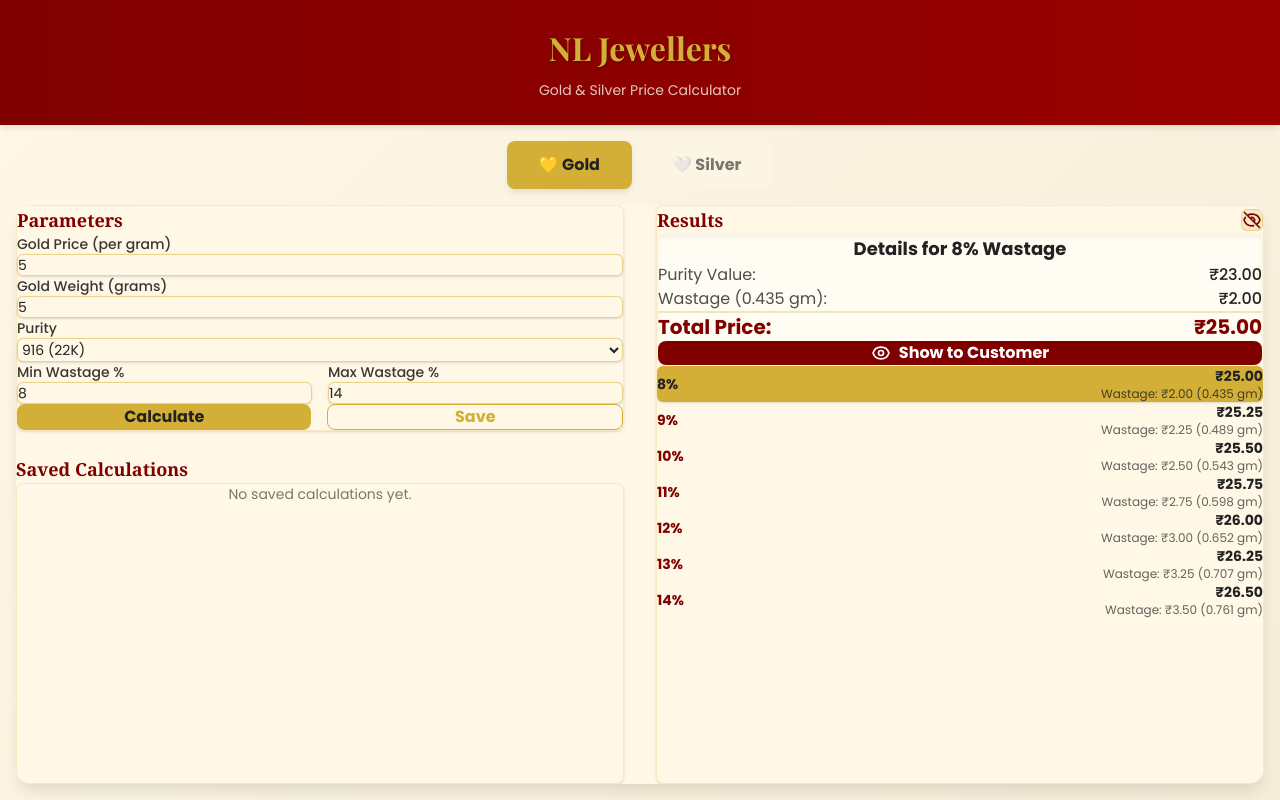
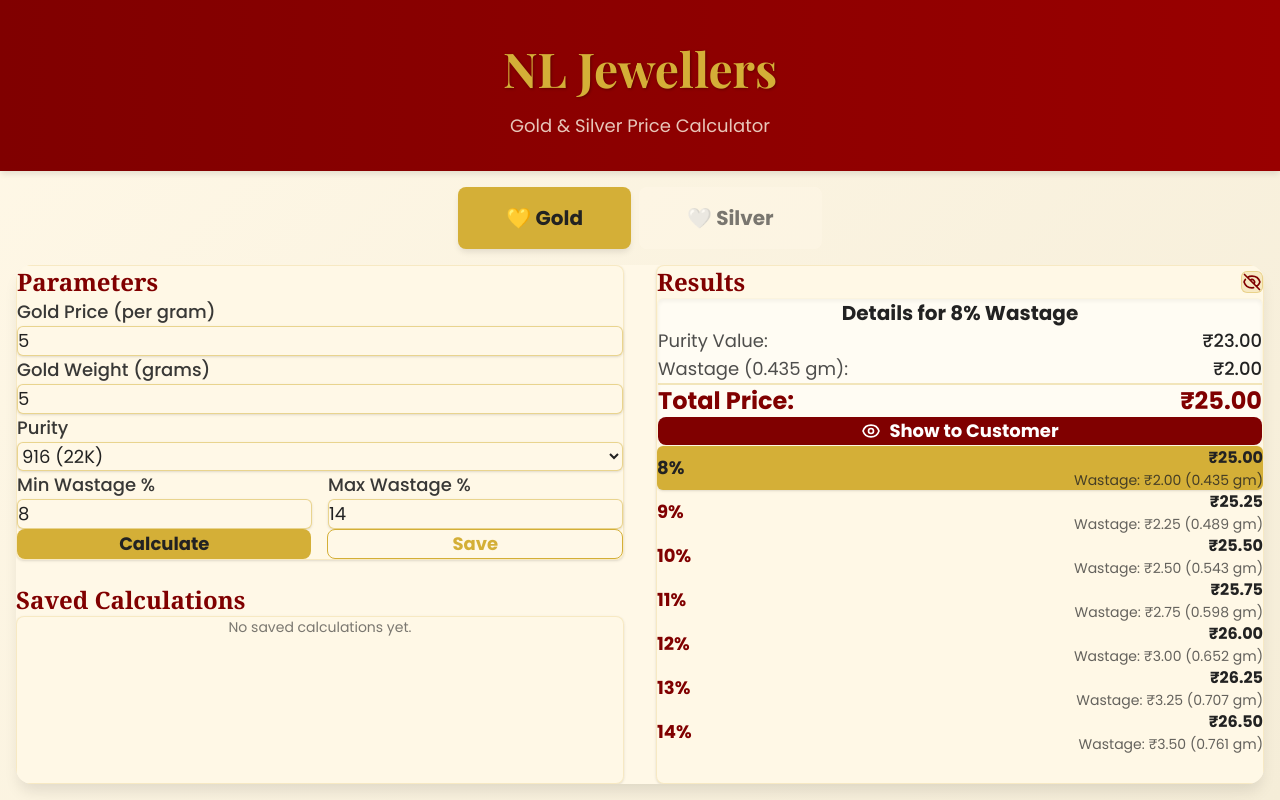
Before and after one commit to vishnuvardhandasari06/nl-calculator, a React (Vite) app: page / in a window 1280 px wide. Both pictures are taken after typing "5", "5" into the empty fields and a click on the button "Calculate". Built offline with nearby package versions, Linux system fonts and the light colour scheme.

Commit message:
Increase UI sizes for better readability

```diff
--- a/src/App.tsx
+++ b/src/App.tsx
@@ -16,11 +16,11 @@
             <header style={{
                 background: 'linear-gradient(to right, #800000, #990000)',
                 boxShadow: '0 4px 6px -1px rgba(0, 0, 0, 0.1)',
-                padding: '1.5rem 1rem',
+                padding: '2rem 1rem',
                 textAlign: 'center'
             }}>
                 <h1 style={{
-                    fontSize: '2rem',
+                    fontSize: '3rem',
                     fontFamily: '\'Playfair Display\', serif',
                     fontWeight: 'bold',
                     color: '#D4AF37',
@@ -31,7 +31,7 @@
                 </h1>
                 <p style={{
                     color: 'rgba(255, 248, 231, 0.8)',
-                    fontSize: '0.875rem'
+                    fontSize: '1.125rem'
                 }}>
                     Gold & Silver Price Calculator
                 </p>
@@ -57,10 +57,10 @@
                     <button
                         onClick={() => setActiveTab('gold')}
                         style={{
-                            padding: '0.75rem 2rem',
+                            padding: '1rem 3rem',
                             borderRadius: '0.5rem',
                             fontWeight: '600',
-                            fontSize: '1rem',
+                            fontSize: '1.25rem',
                             transition: 'all 0.2s',
                             background: activeTab === 'gold' ? '#D4AF37' : 'rgba(255, 248, 231, 0.5)',
                             color: activeTab === 'gold' ? '#222' : 'rgba(34, 34, 34, 0.6)',
@@ -72,10 +72,10 @@
                     <button
                         onClick={() => setActiveTab('silver')}
                         style={{
-                            padding: '0.75rem 2rem',
+                            padding: '1rem 3rem',
                             borderRadius: '0.5rem',
                             fontWeight: '600',
-                            fontSize: '1rem',
+                            fontSize: '1.25rem',
                             transition: 'all 0.2s',
                             background: activeTab === 'silver' ? '#9ca3af' : 'rgba(255, 248, 231, 0.5)',
                             color: activeTab === 'silver' ? '#fff' : 'rgba(34, 34, 34, 0.6)',
--- a/src/Calculator.tsx
+++ b/src/Calculator.tsx
@@ -160,15 +160,15 @@
 
     const renderInputField = (label: string, value: string, setter: (val: string) => void, name: keyof typeof errors, placeholder: string) => (
         <div>
-            <label className="block text-sm font-medium text-text-main/90">{label}</label>
+            <label className="block text-lg font-medium text-text-main/90">{label}</label>
             <input
                 type="number"
                 value={value}
                 onChange={e => setter(e.target.value)}
                 placeholder={placeholder}
-                className={`mt-1 block w-full px-3 py-2 bg-ivory/50 border ${errors[name] ? 'border-highlight-red' : 'border-primary-gold/50'} rounded-md shadow-sm focus:outline-none focus:ring-primary-gold focus:border-primary-gold sm:text-sm`}
+                className={`mt-1 block w-full px-4 py-3 bg-ivory/50 border ${errors[name] ? 'border-highlight-red' : 'border-primary-gold/50'} rounded-md shadow-sm focus:outline-none focus:ring-primary-gold focus:border-primary-gold text-lg`}
             />
-            {errors[name] && <p className="mt-1 text-xs text-highlight-red">{errors[name]}</p>}
+            {errors[name] && <p className="mt-1 text-sm text-highlight-red">{errors[name]}</p>}
         </div>
     );
 
@@ -177,13 +177,13 @@
             {/* Left Column: Inputs & Saved */}
             <div className="flex flex-col gap-6">
                 <div className="bg-ivory/60 p-4 rounded-lg border border-primary-gold/20 shadow-sm">
-                    <h3 className="text-lg font-serif font-bold text-accent-maroon mb-4">Parameters</h3>
+                    <h3 className="text-2xl font-serif font-bold text-accent-maroon mb-4">Parameters</h3>
                     <div className="space-y-4">
                         {renderInputField("Gold Price (per gram)", goldPrice, setGoldPrice, 'goldPrice', 'e.g., 7200')}
                         {renderInputField("Gold Weight (grams)", goldWeight, setGoldWeight, 'goldWeight', 'e.g., 10')}
                         <div>
-                            <label className="block text-sm font-medium text-text-main/90">Purity</label>
-                            <select value={purity} onChange={e => setPurity(e.target.value as '916' | '750')} className="mt-1 block w-full px-3 py-2 bg-ivory/50 border border-primary-gold/50 rounded-md shadow-sm focus:outline-none focus:ring-primary-gold focus:border-primary-gold sm:text-sm">
+                            <label className="block text-lg font-medium text-text-main/90">Purity</label>
+                            <select value={purity} onChange={e => setPurity(e.target.value as '916' | '750')} className="mt-1 block w-full px-4 py-3 bg-ivory/50 border border-primary-gold/50 rounded-md shadow-sm focus:outline-none focus:ring-primary-gold focus:border-primary-gold text-lg">
                                 <option value="916">916 (22K)</option>
                                 <option value="750">750 (18K)</option>
                             </select>
@@ -193,27 +193,27 @@
                             {renderInputField("Max Wastage %", maxPercent, setMaxPercent, 'maxPercent', 'e.g., 10')}
                         </div>
                         <div className="flex gap-4 pt-2">
-                            <button onClick={handleCalculate} className="w-full bg-primary-gold text-text-main font-bold py-2 px-4 rounded-lg hover:bg-button-hover-gold transition-colors">Calculate</button>
-                            <button onClick={handleSave} className="w-full bg-ivory border border-primary-gold text-primary-gold font-bold py-2 px-4 rounded-lg hover:bg-primary-gold/10 transition-colors">Save</button>
+                            <button onClick={handleCalculate} className="w-full bg-primary-gold text-text-main font-bold py-3 px-4 rounded-lg hover:bg-button-hover-gold transition-colors text-lg">Calculate</button>
+                            <button onClick={handleSave} className="w-full bg-ivory border border-primary-gold text-primary-gold font-bold py-3 px-4 rounded-lg hover:bg-primary-gold/10 transition-colors text-lg">Save</button>
                         </div>
                     </div>
                 </div>
                 <div className="flex-grow flex flex-col">
-                    <h3 className="text-lg font-serif font-bold text-accent-maroon mb-2">Saved Calculations</h3>
+                    <h3 className="text-2xl font-serif font-bold text-accent-maroon mb-2">Saved Calculations</h3>
                     <div className="flex-grow bg-ivory/60 p-2 rounded-lg border border-primary-gold/20 shadow-sm overflow-y-auto">
                         {savedCalculations.length > 0 ? (
                             <ul className="space-y-2">
                                 {savedCalculations.map(c => (
-                                    <li key={c.id} className="group flex items-center justify-between p-2 rounded-md hover:bg-primary-gold/10 transition-colors">
+                                    <li key={c.id} className="group flex items-center justify-between p-3 rounded-md hover:bg-primary-gold/10 transition-colors">
                                         <button onClick={() => loadCalculation(c)} className="text-left flex-grow">
-                                            <p className="font-semibold text-text-main">
+                                            <p className="font-semibold text-text-main text-base">
                                                 {c.goldWeight}g - {c.purity}
                                                 {c.selectedPercent !== undefined
                                                     ? <span className="text-accent-maroon"> - Selected: {c.selectedPercent}%</span>
                                                     : ` - ${c.minPercent}% to ${c.maxPercent}%`
                                                 }
                                             </p>
-                                            <p className="text-xs text-text-main/70">Total: {formatCurrency(calculateTotalFromParams(c))}</p>
+                                            <p className="text-sm text-text-main/70">Total: {formatCurrency(calculateTotalFromParams(c))}</p>
                                         </button>
                                         <button onClick={() => deleteCalculation(c.id)} className="ml-2 p-1 text-highlight-red/50 hover:text-highlight-red opacity-0 group-hover:opacity-100 transition-opacity" aria-label="Delete saved calculation">
                                             <DeleteIcon />
@@ -231,7 +231,7 @@
             {/* Right Column: Results */}
             <div className="bg-ivory/60 p-4 rounded-lg border border-primary-gold/20 shadow-sm flex flex-col">
                 <div className="flex justify-between items-center mb-4">
-                    <h3 className="text-lg font-serif font-bold text-accent-maroon">Results</h3>
+                    <h3 className="text-2xl font-serif font-bold text-accent-maroon">Results</h3>
                     {results.length > 1 && (
                         <button
                             onClick={() => setShowProfitMargin(!showProfitMargin)}
@@ -280,10 +280,10 @@
 
                 {results.length > 0 && selectedResult ? (
                     <div className="mb-4 bg-white/50 p-4 rounded-md shadow-inner border border-primary-gold/10">
-                        <h4 className="font-semibold text-text-main text-center mb-3 text-lg">
+                        <h4 className="font-semibold text-text-main text-center mb-3 text-xl">
                             Details for {selectedResult.percent}% Wastage
                         </h4>
-                        <div className="space-y-2 text-md">
+                        <div className="space-y-2 text-lg">
                             <div className="flex justify-between">
                                 <span className="text-text-main/80">Purity Value:</span>
                                 <span className="font-medium text-text-main">{formatCurrency(selectedResult.purityValue)}</span>
@@ -292,14 +292,14 @@
                                 <span className="text-text-main/80">Wastage ({selectedResult.wastageInGrams.toFixed(3)} gm):</span>
                                 <span className="font-medium text-text-main">{formatCurrency(selectedResult.wastageValue)}</span>
                             </div>
-                            <div className="flex justify-between font-bold text-xl border-t-2 pt-2 mt-2 border-primary-gold/30 text-accent-maroon">
+                            <div className="flex justify-between font-bold text-2xl border-t-2 pt-2 mt-2 border-primary-gold/30 text-accent-maroon">
                                 <span>Total Price:</span>
                                 <span>{formatCurrency(selectedResult.total)}</span>
                             </div>
                         </div>
                         <button
                             onClick={() => setShowCustomerView(true)}
-                            className="mt-4 w-full bg-accent-maroon text-white font-bold py-2 px-4 rounded-lg hover:bg-accent-maroon/90 transition-colors flex items-center justify-center gap-2"
+                            className="mt-4 w-full bg-accent-maroon text-white font-bold py-3 px-4 rounded-lg hover:bg-accent-maroon/90 transition-colors flex items-center justify-center gap-2 text-lg"
                         >
                             <svg xmlns="http://www.w3.org/2000/svg" className="h-5 w-5" fill="none" viewBox="0 0 24 24" stroke="currentColor">
                                 <path strokeLinecap="round" strokeLinejoin="round" strokeWidth={2} d="M15 12a3 3 0 11-6 0 3 3 0 016 0z" />
@@ -317,12 +317,12 @@
                                 <li key={r.percent}>
                                     <button
                                         onClick={() => setSelectedResult(r)}
-                                        className={`w-full flex justify-between items-center p-2 rounded-md text-sm transition-colors ${selectedResult?.percent === r.percent ? 'bg-primary-gold text-text-main shadow-sm' : 'hover:bg-primary-gold/10'}`}
+                                        className={`w-full flex justify-between items-center p-3 rounded-md text-base transition-colors ${selectedResult?.percent === r.percent ? 'bg-primary-gold text-text-main shadow-sm' : 'hover:bg-primary-gold/10'}`}
                                     >
-                                        <span className={`font-bold ${selectedResult?.percent === r.percent ? '' : 'text-accent-maroon'}`}>{r.percent}%</span>
+                                        <span className={`font-bold text-lg ${selectedResult?.percent === r.percent ? '' : 'text-accent-maroon'}`}>{r.percent}%</span>
                                         <div className="text-right">
-                                            <p className="font-semibold">{formatCurrency(r.total)}</p>
-                                            <p className={`text-xs ${selectedResult?.percent === r.percent ? 'text-text-main/80' : 'text-text-main/70'}`}>
+                                            <p className="font-semibold text-base">{formatCurrency(r.total)}</p>
+                                            <p className={`text-sm ${selectedResult?.percent === r.percent ? 'text-text-main/80' : 'text-text-main/70'}`}>
                                                 Wastage: {formatCurrency(r.wastageValue)} ({r.wastageInGrams.toFixed(3)} gm)
                                             </p>
                                         </div>
```
Also changed, not shown: 1 other file (tests, documents, lock files or other folders).
